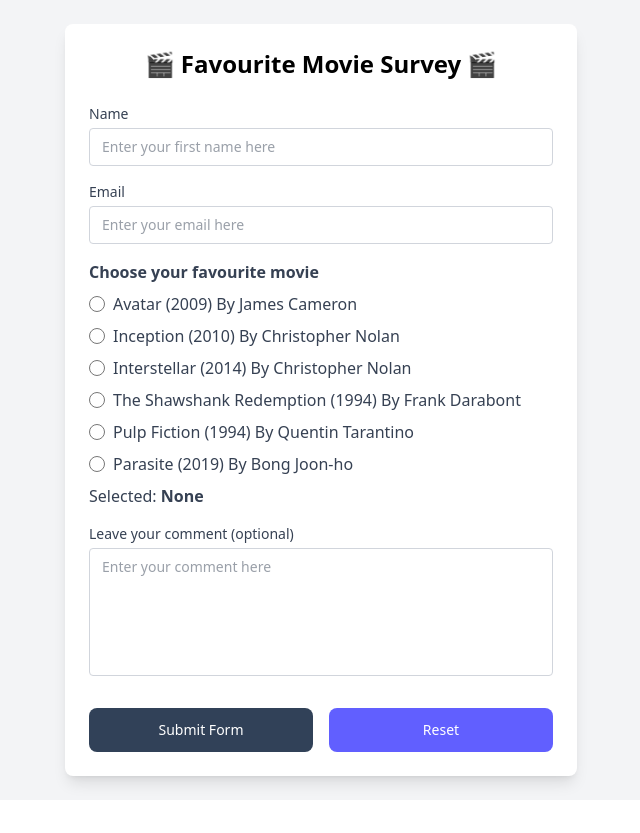
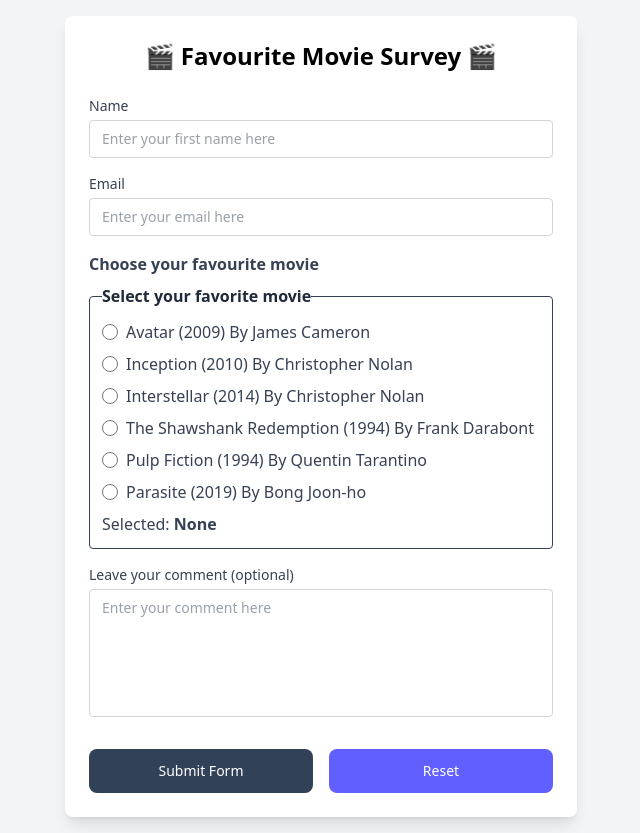
Before and after one commit to tatchunari/favourite-movie-form, a React (Vite) app: page / in a window 1280 px wide. Shown: the whole page, without its empty margins (319-959 px from the left). Before the commit the page ends 800 px from the top, so only its background shows below. Built offline with nearby package versions, Linux system fonts and the light colour scheme.

Commit message:
fix: chnage radio input a11y using <fieldset> and <legend>

```diff
--- a/src/components/MovieList.jsx
+++ b/src/components/MovieList.jsx
@@ -7,27 +7,33 @@ const MovieList = ({favMovie, setFavMovie}) => {
   }
 
   return (
-    <div className="flex flex-col gap-2">
-      {movies.map((movie) => (
-          <div
-          key={movie.title}
-          className="flex items-center gap-2 text-gray-700">
+   <fieldset className="flex flex-col gap-2 border p-3 rounded">
+  <legend className="font-semibold text-gray-800">
+    Select your favorite movie
+  </legend>
+
+  {movies.map((movie, index) => (
+    <div key={movie.title} className="flex items-center gap-2 text-gray-700">
       <input
         type="radio"
-            name="option"
+        id={`movie-${index}`}
+        name="favMovie"
         value={movie.title}
         checked={favMovie === movie.title}
         onChange={handleChange}
         className="w-4 h-4"
       />
-            <label>
+      <label htmlFor={`movie-${index}`}>
         {movie.title} ({movie.year}) By {movie.director}
       </label>
     </div>
   ))}
-        <p>Selected: <span className="font-bold">{favMovie || "None"}</span></p>
 
-    </div>
+  <p>
+    Selected: <span className="font-bold">{favMovie || "None"}</span>
+  </p>
+</fieldset>
+
   )
 }
 
```
Lines whose indentation alone changed are shown as unchanged.
